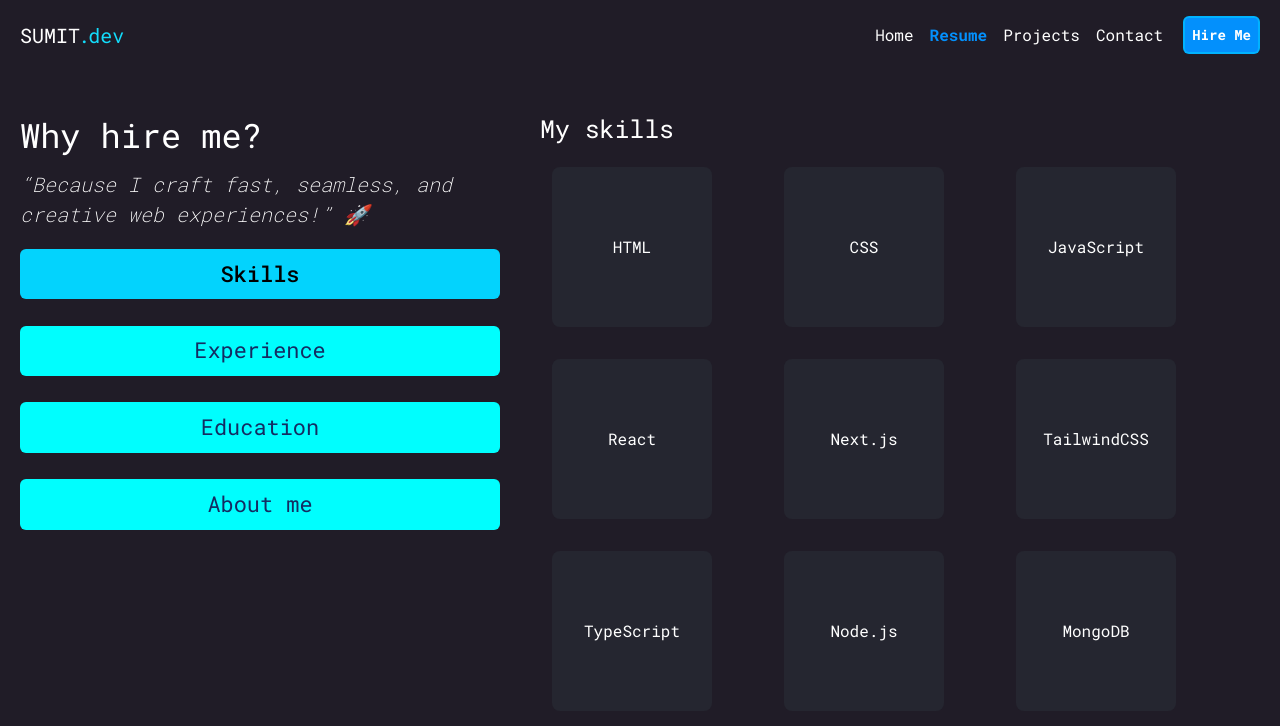
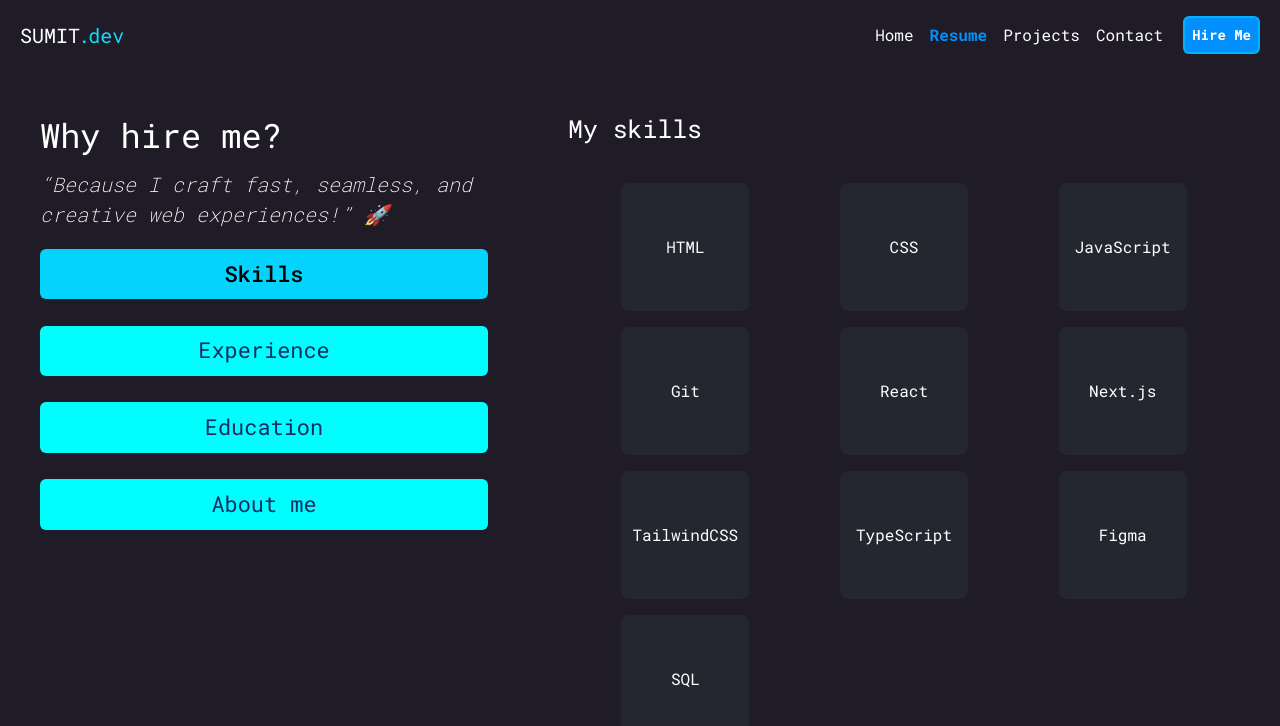
Before and after one commit to sumit-dey-69/portfolio, a Next.js app: page /resume in a window 1280 px wide. Shown: the top 726 px of the page. Built offline with nearby package versions, Linux system fonts and the light colour scheme; a web font is replaced by a local one.

Commit message:
feat: implement Resume page with left and right sections; add About, Education, and Experience components; integrate Zustand for tab state management; enhance Skills section layout

```diff
--- a/src/app/resume/page.tsx
+++ b/src/app/resume/page.tsx
@@ -3,7 +3,7 @@ import RightSection from "@/components/resume/right-section";
 
 function ResumePage() {
   return (
-    <div className="grid md:grid-cols-[0.4fr_0.6fr] space-x-20 gap-10">
+    <div className="grid max-w-[75rem] mx-auto grid-cols-1 md:grid-cols-[0.4fr_0.6fr] space-x-20 gap-20">
       <LeftSection />
       <RightSection />
     </div>
--- /dev/null
+++ b/src/components/resume/about-section.tsx
@@ -0,0 +1,46 @@
+type FieldsType = {
+  fieldName: string;
+  fieldValue: string | string[];
+};
+
+const Fields: FieldsType[] = [
+  {
+    fieldName: "Name",
+    fieldValue: "Sumit Dey",
+  },
+  {
+    fieldName: "Age",
+    fieldValue: "21+ Years",
+  },
+  {
+    fieldName: "Country",
+    fieldValue: "India",
+  },
+  {
+    fieldName: "Address",
+    fieldValue: "Kokrajhar, Assam (783370)",
+  },
+  {
+    fieldName: "Email",
+    fieldValue: "sumitdey.dev@gmail.com",
+  },
+  {
+    fieldName: "I speak",
+    fieldValue: ["English", "Hindi", "Bengali", "Assamese"],
+  },
+];
+
+function AboutSection() {
+  return (
+    <div className="space-y-[1.5em]">
+      {Fields.map((field, index) => (
+        <div key={index} className="flex items-end text-[1.2em] gap-[2em]">
+          <p className="text-neutral-500">{field.fieldName}</p>
+          <p className="font-light">{field.fieldValue}</p>
+        </div>
+      ))}
+    </div>
+  );
+}
+
+export default AboutSection;
--- /dev/null
+++ b/src/components/resume/education-section.tsx
@@ -0,0 +1,62 @@
+import { cn } from "@/utils/cn";
+
+type Props = {
+  className?: string;
+};
+
+type EducationType = {
+  institution: string;
+  course: string;
+  startDate: number;
+  endDate?: number;
+};
+const Education: EducationType[] = [
+  {
+    institution: "Bodoland University",
+    course: "BA Economics",
+    startDate: 2022,
+  },
+  {
+    institution: "Kokrajhar Govt. College",
+    course: "AHSEC",
+    startDate: 2020,
+    endDate: 2022,
+  },
+  {
+    institution: "BPCM BabyLand Eng Med High School",
+    course: "HSLC",
+    startDate: 2008,
+    endDate: 2020,
+  },
+  {
+    institution: "District Computer Centre",
+    course: "Computer Application",
+    startDate: 2020,
+    endDate: 2021,
+  },
+];
+
+function EducationSection({ className }: Props) {
+  return (
+    <div className={cn("grid grid-cols-1 md:grid-cols-2 gap-4 p-4", className)}>
+      {Education.map((education, index) => (
+        <div
+          key={index}
+          className="flex flex-col space-y-[0.5em] py-[1.25em] px-[2em] aspect-video w-full max-w-[25rem] rounded-lg bg-secondary-900/12 mx-auto"
+        >
+          <span className="text-primary-300 text-[1.2em] font-light">
+            {education.startDate}-{education.endDate ?? "Present"}
+          </span>
+          <div className="ml-[0.45em] flex flex-col space-y-[0.75em]">
+            <span className="text-[1.25em]">{education.institution}</span>
+            <li className="text-[1em] font-light ml-[0.5em]">
+              {education.course}
+            </li>
+          </div>
+        </div>
+      ))}
+    </div>
+  );
+}
+
+export default EducationSection;
--- /dev/null
+++ b/src/components/resume/experience-section.tsx
@@ -0,0 +1,46 @@
+import { cn } from "@/utils/cn";
+
+type Props = {
+  className?: string;
+};
+
+type ExperienceType = {
+  company: string;
+  position: string[];
+  startDate: number;
+  endDate?: number;
+};
+const Experiences: ExperienceType[] = [
+  {
+    company: "Deverse",
+    position: ["Front-End Developer", "UI/UX Designer"],
+    startDate: 2024,
+  },
+];
+
+function ExperienceSection({ className }: Props) {
+  return (
+    <div className={cn("grid grid-cols-1 md:grid-cols-2 gap-4 p-4", className)}>
+      {Experiences.map((experience, index) => (
+        <div
+          key={index}
+          className="flex flex-col space-y-[0.35em] py-[1.25em] px-[2em] aspect-video w-full max-w-[25rem] rounded-lg bg-secondary-900/12 mx-auto"
+        >
+          <span className="text-primary-300 text-[1.2em] font-light">
+            {experience.startDate}-{experience.endDate ?? "Present"}
+          </span>
+          <div className="ml-[0.45em] flex flex-col space-y-[0.25em]">
+            <span className="text-[1.5em]">{experience.company}</span>
+            <div className="text-[1em] font-light ml-[0.5em]">
+              {experience.position.map((position, index) => (
+                <li key={index}>{position}</li>
+              ))}
+            </div>
+          </div>
+        </div>
+      ))}
+    </div>
+  );
+}
+
+export default ExperienceSection;
--- a/src/components/resume/left-section.tsx
+++ b/src/components/resume/left-section.tsx
@@ -1,11 +1,12 @@
 "use client";
 import Button from "@/components/button";
 import { cn } from "@/utils/cn";
-import { useState } from "react";
+import { useActiveTab, useSetActiveTab } from "@/zustand/resume-tab-state";
 
 const Tabs = ["Skills", "Experience", "Education", "About me"];
 function LeftSection() {
-  const [activeIndex, setActiveIndex] = useState(0);
+  const activeIndex = useActiveTab();
+  const setActiveIndex = useSetActiveTab();
 
   return (
     <div className="space-y-5 overflow-hidden mx-auto">
--- a/src/components/resume/right-section.tsx
+++ b/src/components/resume/right-section.tsx
@@ -1,9 +1,45 @@
+"use client";
+import { useActiveTab } from "@/zustand/resume-tab-state";
+import { JSX } from "react";
+import AboutSection from "./about-section";
+import EducationSection from "./education-section";
+import ExperienceSection from "./experience-section";
 import SkillsSection from "./skills-section";
 
+type SectionsType = {
+  title: string;
+  component: JSX.Element;
+};
+
+const Sections: SectionsType[] = [
+  {
+    title: "My skills",
+    component: <SkillsSection />,
+  },
+  {
+    title: "My Experiences",
+    component: <ExperienceSection />,
+  },
+  {
+    title: "My Education",
+    component: <EducationSection />,
+  },
+  {
+    title: "About me",
+    component: <AboutSection />,
+  },
+];
+
 function RightSection() {
+  const activeIndex = useActiveTab();
+  const title = Sections[activeIndex].title;
+  const section = Sections[activeIndex].component;
   return (
-    <div className="overflow-y-auto h-resize no-scrollbar">
-      <SkillsSection />
+    <div className="space-y-5">
+      <h3 className="text-[1.55em]">{title}</h3>
+      <div className="overflow-y-auto h-[calc(100vh-12rem)] no-scrollbar">
+        {section}
+      </div>
     </div>
   );
 }
--- a/src/components/resume/skills-section.tsx
+++ b/src/components/resume/skills-section.tsx
@@ -1,51 +1,39 @@
+import { cn } from "@/utils/cn";
+
+type Props = {
+  className?: string;
+};
+
 const Skills = [
   "HTML",
   "CSS",
   "JavaScript",
+  "Git",
   "React",
   "Next.js",
   "TailwindCSS",
   "TypeScript",
-    "Node.js",
-    "MongoDB",
-    "Express",
-    "PostgreSQL",
-    "MySQL",
-    "Git",
   "Figma",
-    "Adobe Photoshop",
-    "Adobe Illustrator",
-    "Adobe XD",
-    "Adobe After Effects",
-    "Adobe Premiere Pro",
-    "Adobe Audition",
-    "Adobe Audition CC",
-    "Adobe Lightroom",
-    "Adobe Photoshop CC",
-    "Adobe Illustrator CC",
-    "Adobe XD CC",
-    "Adobe After Effects CC",
-    "Adobe Premiere Pro CC",
-    "Adobe Audition CC",
-    "Adobe Audition CC",
-    "Adobe Lightroom CC",
+  "SQL",
 ];
 
-  function SkillsSection() {
+function SkillsSection({ className }: Props) {
   return (
-      <div className="space-y-5">
-        <h3 className="text-[1.55em]">My skills</h3>
-        <div className="grid grid-cols-3 space-y-[2em] px-[0.75em]">
+    <div
+      className={cn(
+        "grid grid-cols-1 xs:grid-cols-2 sm:grid-cols-3 gap-4 p-4",
+        className
+      )}
+    >
       {Skills.map((skill, index) => (
         <div
           key={index}
-              className="size-[10em] flex text-center items-center justify-center rounded-lg bg-secondary-900/12"
+          className="flex items-center justify-center text-center aspect-square w-full max-w-[8rem] rounded-lg bg-secondary-900/12 mx-auto"
         >
           {skill}
         </div>
       ))}
     </div>
-      </div>
   );
 }
 
--- /dev/null
+++ b/src/zustand/resume-tab-state.ts
@@ -0,0 +1,14 @@
+import { create } from "zustand";
+
+type State = {
+    activeTab: number;
+    setActiveTab: (activeTab: number) => void;
+}
+
+const useStore = create<State>((set) => ({
+    activeTab: 0,
+    setActiveTab: (activeTab: number) => set({ activeTab }),
+}));
+
+export const useActiveTab = () => useStore((state) => state.activeTab);
+export const useSetActiveTab = () => useStore((state) => state.setActiveTab)
```
Lines whose indentation alone changed are shown as unchanged.
